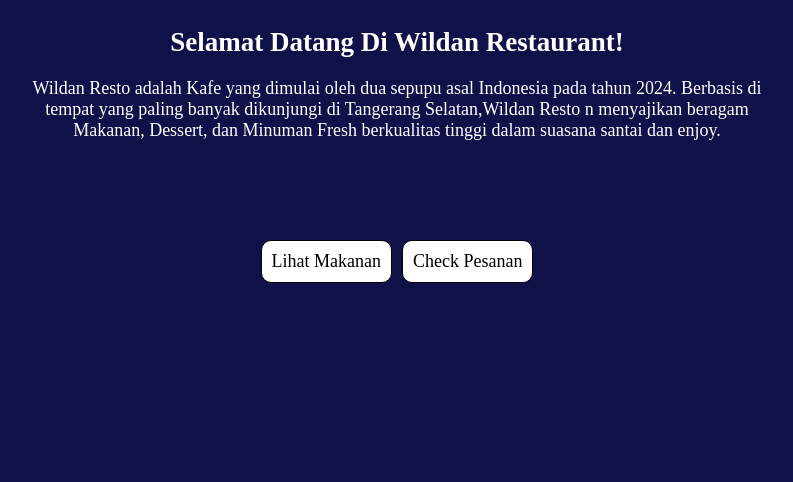
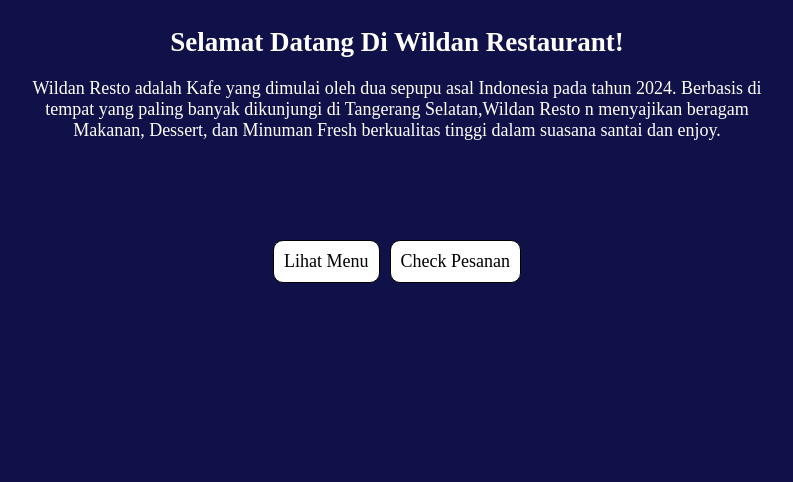
Before and after one commit to Wldnz/restaurant-application, a PHP site: page / in a window 1280 px wide. Shown: the part 206-688 px from the top of the page, without its empty margins (243-1036 px from the left). Run offline with PHP 8.4, Linux system fonts and the light colour scheme.

Commit message:
Update index.php

```diff
--- a/index.php
+++ b/index.php
@@ -91,7 +91,7 @@
                 <h3>Heart of Tangerang Selatan</h3>
                 <p>Terletak di lokasi strategis, Wildan Resto menjadi destinasi favorit untuk mencicipi berbagai dessert dan minuman segar.</p>
             </div> -->
-            <div class="login"><a  href="products.php">Lihat Makanan</a></div>
+            <div class="login"><a  href="products.php">Lihat Menu</a></div>
             <div class="login"><a  href="check-pesanan">Check Pesanan</a></div>
 
         </div>
```
